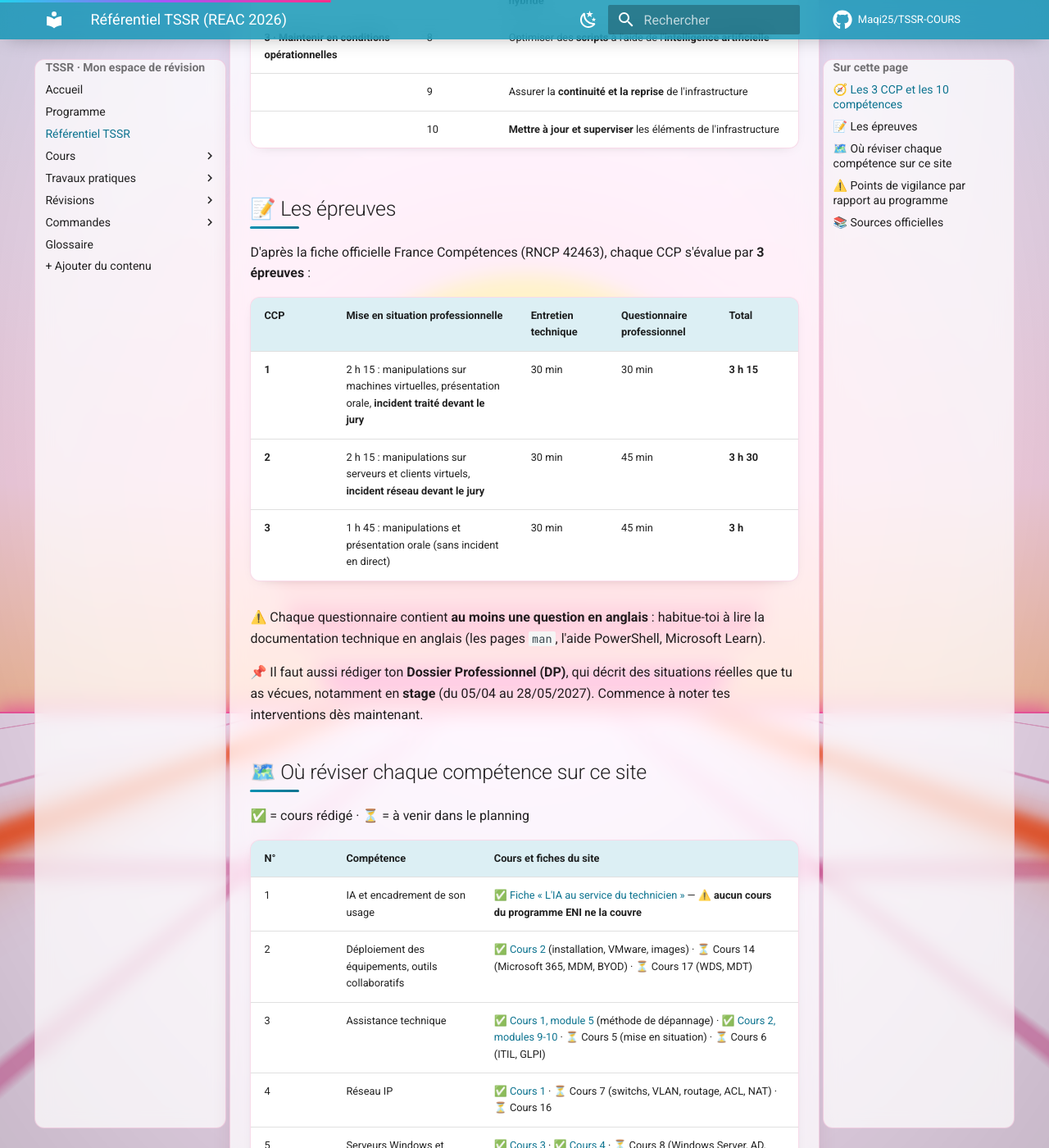
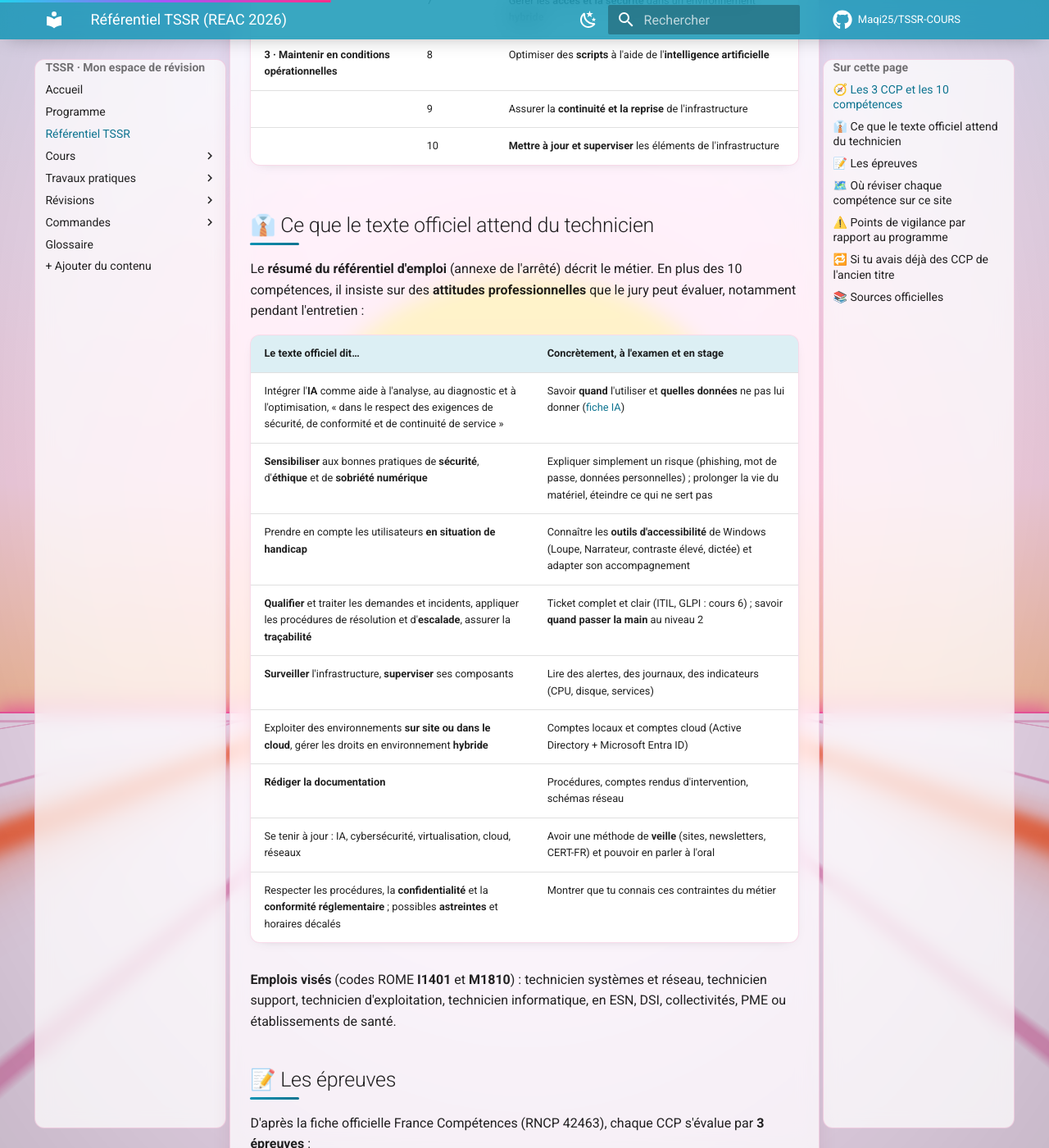
Before and after one commit to Maqi25/TSSR-COURS, an MkDocs documentation site: the page built from docs/referentiel/index.md, in a window 1280 px wide and 1400 px high, scrolled down 1500 px. Shown: the whole window at 82% size. Built offline with MkDocs 1.6.1 and Material for MkDocs 9.7.7, drawn with Linux system fonts in a browser that asks for light colours; comment, search, counter and statistics services are not loaded; some of the changed text lies outside the part shown.

Commit message:
Référentiel : compléments d'après l'arrêté du 16 juin 2026 (JORF n° 0142)
- Attentes du résumé du référentiel d'emploi : sécurité, éthique, sobriété
  numérique, accessibilité, escalade et traçabilité, documentation, veille
- Codes ROME et emplois visés, tableaux de correspondance (articles 4 et 5)
- Fiche IA : éthique (biais) et sobriété numérique

Co-Authored-By: Claude Opus 5.5 <noreply@anthropic.com>

```diff
--- a/docs/referentiel/index.md
+++ b/docs/referentiel/index.md
@@ -7,7 +7,7 @@ title: Référentiel TSSR (REAC 2026)
 Ce que le jury attend de toi le jour du titre, et **où le réviser sur ce site**.
 
 !!! abstract "Quelle version te concerne ?"
-    Le titre **Technicien supérieur systèmes et réseaux** (niveau 5, bac + 2) a été **révisé par l'arrêté du 16 juin 2026** (JORF du 19 juin 2026). La nouvelle version, enregistrée sous le code **RNCP 42463**, s'applique aux parcours **commencés à partir du 1ᵉʳ septembre 2026**, pour 5 ans (jusqu'au 31/08/2031).
+    Le titre **Technicien supérieur systèmes et réseaux** (niveau 5, bac + 2) a été **révisé par l'arrêté du 16 juin 2026** (NOR : TRSD2612221A, *Journal officiel* n° 0142 du 19 juin 2026, texte 5). La nouvelle version, enregistrée sous le code **RNCP 42463** (fiche France Compétences), s'applique aux parcours **commencés à partir du 1ᵉʳ septembre 2026**, pour 5 ans (jusqu'au 31/08/2031).
 
     Ta formation a commencé le **12/10/2026** : c'est **cette version** qui s'applique. L'ancienne (arrêté du 26 avril 2023, RNCP 37682, 2 blocs) ne concerne que les parcours commencés avant. **Fais-le confirmer par ton centre (ENI)**, qui organise ta session d'examen.
 
@@ -34,6 +34,24 @@ flowchart LR
 | **3 · Maintenir en conditions opérationnelles** | 8 | Optimiser des **scripts** à l'aide de l'**intelligence artificielle** |
 | | 9 | Assurer la **continuité et la reprise** de l'infrastructure |
 | | 10 | **Mettre à jour et superviser** les éléments de l'infrastructure |
+
+## 👔 Ce que le texte officiel attend du technicien
+
+Le **résumé du référentiel d'emploi** (annexe de l'arrêté) décrit le métier. En plus des 10 compétences, il insiste sur des **attitudes professionnelles** que le jury peut évaluer, notamment pendant l'entretien :
+
+| Le texte officiel dit… | Concrètement, à l'examen et en stage |
+|---|---|
+| Intégrer l'**IA** comme aide à l'analyse, au diagnostic et à l'optimisation, « dans le respect des exigences de sécurité, de conformité et de continuité de service » | Savoir **quand** l'utiliser et **quelles données** ne pas lui donner ([fiche IA](../revisions/fiche-ia.md)) |
+| **Sensibiliser** aux bonnes pratiques de **sécurité**, d'**éthique** et de **sobriété numérique** | Expliquer simplement un risque (phishing, mot de passe, données personnelles) ; prolonger la vie du matériel, éteindre ce qui ne sert pas |
+| Prendre en compte les utilisateurs **en situation de handicap** | Connaître les **outils d'accessibilité** de Windows (Loupe, Narrateur, contraste élevé, dictée) et adapter son accompagnement |
+| **Qualifier** et traiter les demandes et incidents, appliquer les procédures de résolution et d'**escalade**, assurer la **traçabilité** | Ticket complet et clair (ITIL, GLPI : cours 6) ; savoir **quand passer la main** au niveau 2 |
+| **Surveiller** l'infrastructure, **superviser** ses composants | Lire des alertes, des journaux, des indicateurs (CPU, disque, services) |
+| Exploiter des environnements **sur site ou dans le cloud**, gérer les droits en environnement **hybride** | Comptes locaux et comptes cloud (Active Directory + Microsoft Entra ID) |
+| **Rédiger la documentation** | Procédures, comptes rendus d'intervention, schémas réseau |
+| Se tenir à jour : IA, cybersécurité, virtualisation, cloud, réseaux | Avoir une méthode de **veille** (sites, newsletters, CERT-FR) et pouvoir en parler à l'oral |
+| Respecter les procédures, la **confidentialité** et la **conformité réglementaire** ; possibles **astreintes** et horaires décalés | Montrer que tu connais ces contraintes du métier |
+
+**Emplois visés** (codes ROME **I1401** et **M1810**) : technicien systèmes et réseau, technicien support, technicien d'exploitation, technicien informatique, en ESN, DSI, collectivités, PME ou établissements de santé.
 
 ## 📝 Les épreuves
 
@@ -77,9 +95,23 @@ En comparant le REAC 2026 avec le planning de ta formation, plusieurs sujets **
 | **Environnement hybride** (compétence 7) | Le planning parle d'Active Directory (cours 8) et de Microsoft 365 (cours 14), mais pas explicitement de leur **synchronisation** | Retenir le principe : les comptes AD locaux sont **synchronisés** vers le cloud (Microsoft Entra ID, avec l'outil **Entra Connect**) |
 | **Continuité et reprise** (compétence 9) | Le cours 15 couvre la sauvegarde ; le REAC parle aussi de **reprise d'activité** | Connaître les sigles **PCA** (plan de continuité), **PRA** (plan de reprise), **RPO** (données qu'on accepte de perdre) et **RTO** (durée d'arrêt acceptable) |
 | **Anglais technique** | Une question en anglais dans chaque questionnaire | Lire régulièrement la documentation en anglais |
+| **Sobriété numérique, éthique, accessibilité** | Citées dans le texte officiel, absentes des intitulés des cours | Savoir donner 2 ou 3 exemples concrets pour chacune (voir le tableau plus haut) |
+| **Veille technologique** et **documentation** | Attendues par le texte, pas de cours dédié | Tenir un petit journal de veille et soigner tes comptes rendus de TP : ils serviront pour le Dossier Professionnel |
+
+## 🔁 Si tu avais déjà des CCP de l'ancien titre
+
+L'article 4 de l'arrêté prévoit une **correspondance** avec le titre de 2023 (sur demande auprès de la DREETS) :
+
+| Ancien CCP (arrêté du 26/04/2023) | Nouveaux CCP (arrêté du 16/06/2026) |
+|---|---|
+| Exploiter les éléments de l'infrastructure et assurer le support aux utilisateurs | CCP 1 « Assurer le support aux utilisateurs » **et** CCP 2 « Exploiter les éléments de l'infrastructure » |
+| Maintenir l'infrastructure et contribuer à son évolution et à sa sécurisation | CCP 3 « Maintenir en conditions opérationnelles l'infrastructure » |
+
+L'article 5 prévoit aussi une équivalence avec le titre « Administrateur de systèmes d'information sécurisés » du ministère des Armées.
 
 ## 📚 Sources officielles
 
-- [Arrêté du 16 juin 2026 relatif au titre professionnel de technicien supérieur systèmes et réseaux (Légifrance)](https://www.legifrance.gouv.fr/jorf/id/JORFTEXT000054273839)
+- [Arrêté du 16 juin 2026 relatif au titre professionnel de technicien supérieur systèmes et réseaux](https://www.legifrance.gouv.fr/jorf/id/JORFTEXT000054273839) — *Journal officiel* n° 0142 du 19 juin 2026, texte 5 (NOR : TRSD2612221A)
+- Le référentiel complet (REAC) et le référentiel d'évaluation sont publiés sur [travail-emploi.gouv.fr](https://travail-emploi.gouv.fr) (article 2 de l'arrêté)
 - [Fiche RNCP 42463 (France Compétences)](https://www.francecompetences.fr/recherche/rncp/42463/), avec le *référentiel d'activités, de compétences et d'évaluation* en téléchargement
 - Pour comparaison, l'ancienne version : [arrêté du 26 avril 2023 (Légifrance)](https://www.legifrance.gouv.fr/jorf/id/JORFTEXT000047541115)
```
Also changed, not shown: docs/revisions/fiche-ia.md (+2 -0 lines).
